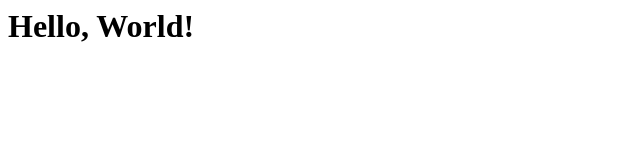
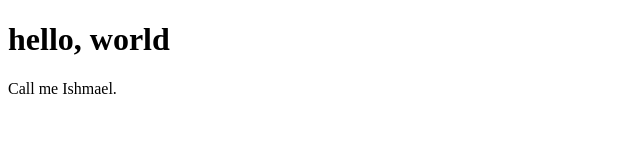
Before and after one commit to pakisteve/website, a plain HTML site: page index.html in a window 1280 px wide. Shown: the whole page, without its empty margins (0-640 px from the left). Drawn offline with Linux system fonts and the light colour scheme.

Commit message:
Add some HTML structures to this file to make it more professionally consistent and ensure its working operationability, without any form of glitch

```diff
--- a/index.html
+++ b/index.html
@@ -1 +1,10 @@
-<h1>Hello, World!</h1>
+<!DOCTYPE html>
+<html>
+  <head>
+    <title></title>
+  </head>
+  <body>
+    <h1>hello, world</h1>
+    <p>Call me Ishmael.</p>
+   </body>
+</html>
```
